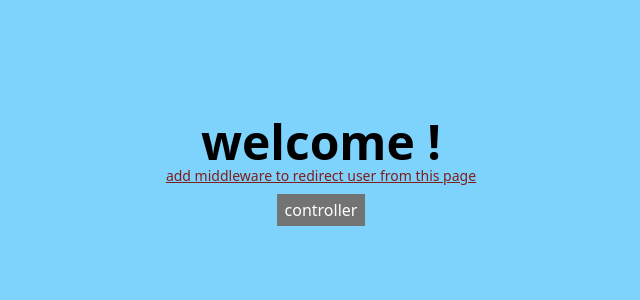
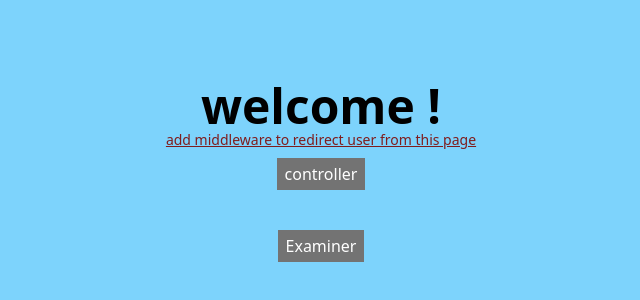
Before and after one commit to RiteshGangwar2022/PUexam, a React (Create React App) app in the folder UIETexam/client/: page / in a window 1280 px wide. Shown: the part 224-524 px from the top of the page, without its empty margins (319-959 px from the left). Built offline with nearby package versions, Linux system fonts and the light colour scheme.

Commit message:
Update App.js

```diff
--- a/UIETexam/client/src/App.js
+++ b/UIETexam/client/src/App.js
@@ -25,6 +25,13 @@ const router = createBrowserRouter([
           to={"/controller1/Home"}
         >
           <p>controller</p>
+        </Link>
+        <br></br>
+        <Link
+          className=" bg-neutral-500 text-white px-2 py-1 my-2"
+          to={"/Examiner/Home"}
+        >
+          <p>Examiner</p>
         </Link>
       </div>
     ),
```
